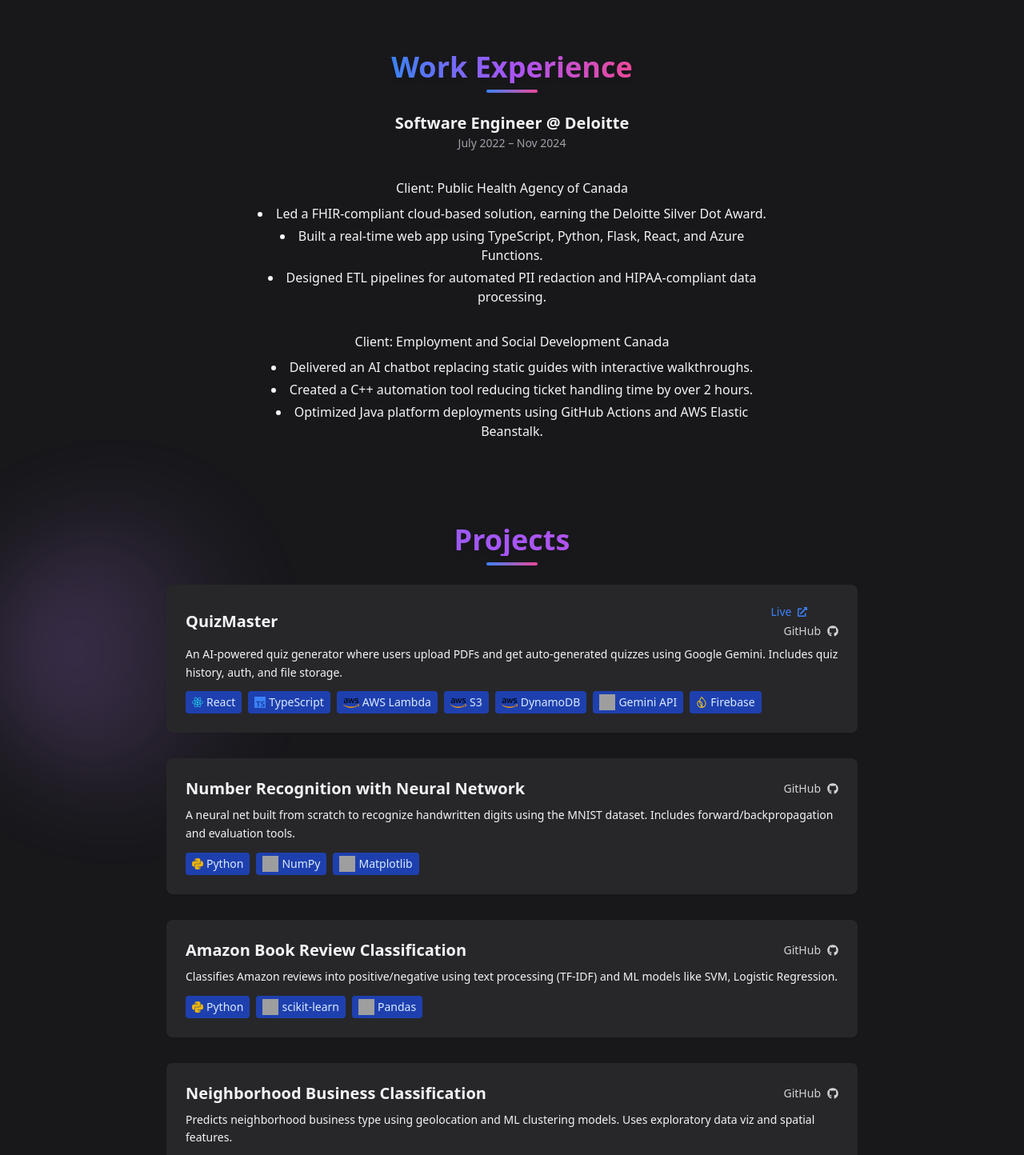
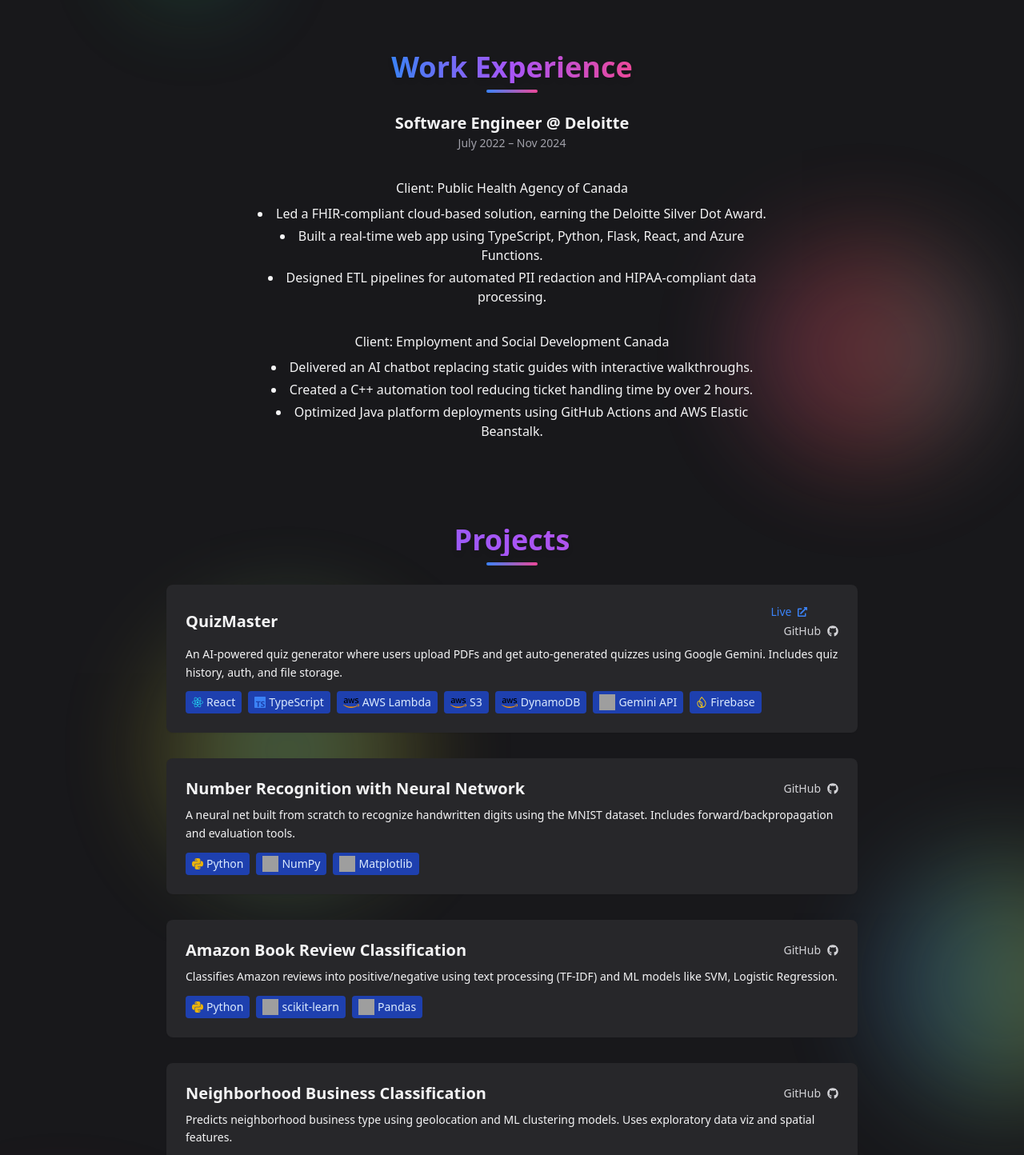
Before and after one commit to ParthPatel00/portfoliowebsite, a React (Vite) app: page / in a window 1280 px wide. Shown: the part 1305-2749 px from the top of the page at 80% size. Built offline with nearby package versions, Linux system fonts and the light colour scheme; grey boxes are pictures that could not be loaded; the HTML template or start-up script is replaced by a standard one.

Commit message:
Fixed blobs that were not appearing

```diff
--- a/src/App.tsx
+++ b/src/App.tsx
@@ -19,51 +19,58 @@
     <div className="min-h-screen bg-white dark:bg-zinc-900 text-zinc-800 dark:text-zinc-100 transition-colors scroll-smooth overflow-x-hidden">
       <Navbar />
       <main className="... relative overflow-hidden space-y-20">
-        <BackgroundBlob className="absolute -top-15 -left-30 w-72 h-72" />
+        <BackgroundBlob className="absolute -top-[120px] -left-[100px] w-[288px] h-[288px] z-0" />
+
         <section id="about" className="scroll-mt-24 mt-20">
           <FadeInSection>
             <About />
           </FadeInSection>
         </section>
         <BackgroundBlob
-          className="absolute top-125 -right-30 w-60 h-60"
+          className="absolute top-[500px] -right-[120px] w-[300px] h-[300px] z-0"
           color="from-pink-500 via-yellow-500 to-orange-500"
         />
+
         <section id="tech" className="scroll-mt-24">
           <FadeInSection>
             <TechStack />
           </FadeInSection>
         </section>
         <BackgroundBlob
-          className="absolute top-250 left-45 w-30 h-40"
+          className="absolute top-[1000px] left-[180px] w-[120px] h-[160px] z-0"
           color="from-green-400 via-green-500 to-blue-500"
         />
+
         <BackgroundBlob
-          className="absolute bottom-300 right-15 w-70 h-70"
-          color="from-pink-400 via-red-500 to-white-500"
+          className="absolute bottom-[1200px] right-[60px] w-[280px] h-[280px] z-0"
+          color="from-pink-400 via-red-500 to-white"
         />
+
         <section id="work" className="scroll-mt-24">
           <FadeInSection>
             <Work />
           </FadeInSection>
         </section>
         <BackgroundBlob
-          className="bottom-170 left-50 w-80 h-80"
-          color="from-purple-400 via-white-500 to-white-500"
+          className="absolute bottom-[680px] left-[200px] w-[320px] h-[320px] z-0"
+          color="from-yellow-500 via-green-300 to-yellow-500"
         />
+
         <BackgroundBlob
-          className="bottom-100 -right-30 w-100 h-100"
-          color="from-blue-400 via-cyan-500 to-blue-500"
+          className="absolute bottom-[400px] -right-[120px] w-[300px] h-[300px] z-0"
+          color="from-blue-500 via-green-300 to-yellow-300"
         />
+
         <section id="projects" className="scroll-mt-24">
           <FadeInSection>
             <Projects />
           </FadeInSection>
         </section>
         <BackgroundBlob
-          className="-bottom-40 -left-30 w-100 h-100"
+          className="absolute -bottom-[160px] -left-[120px] w-[400px] h-[400px] z-0"
           color="from-blue-400 via-red-500 to-blue-500"
         />
+
         <section id="contact" className="scroll-mt-24 mb-20">
           <FadeInSection>
             <Contact />
```
